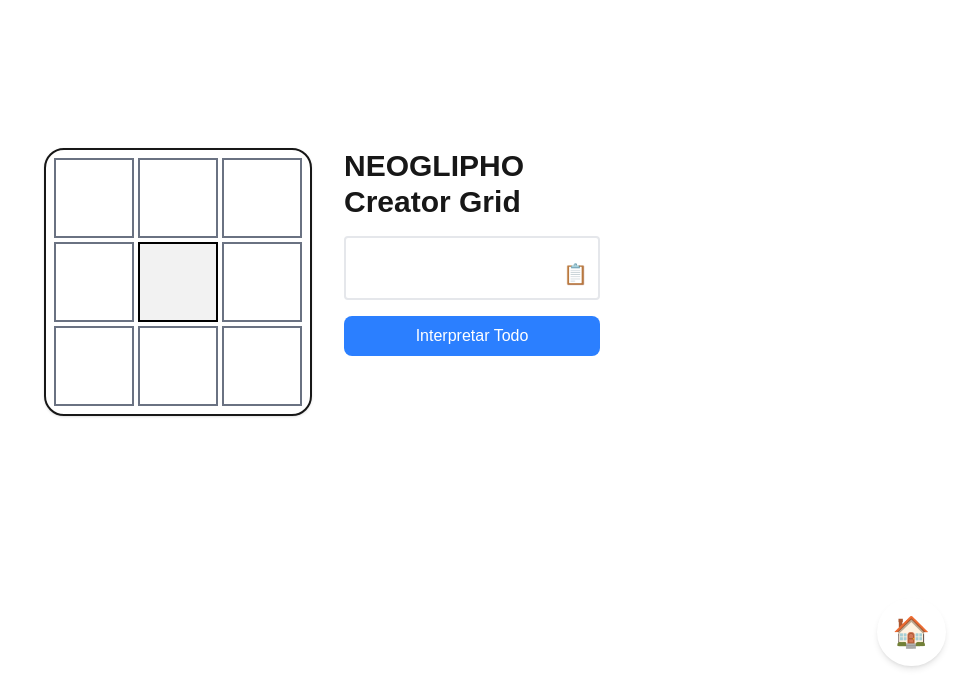
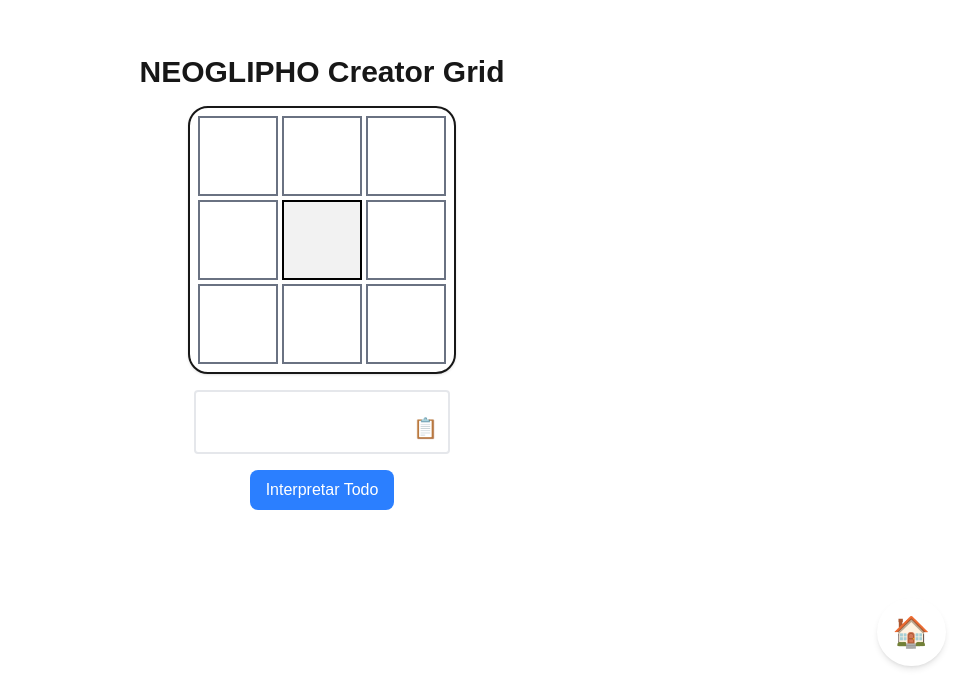
Before and after one commit to futurediffusion/emoji-translator, a Next.js app: page /creator-grid in a window 1280 px wide. Shown: the part 118-800 px from the top of the page, without its empty margins (318-1280 px from the left). Built offline with nearby package versions, Linux system fonts and the light colour scheme.

Commit message:
Reorganize Creator Grid layout

```diff
--- a/src/app/creator-grid/page.tsx
+++ b/src/app/creator-grid/page.tsx
@@ -146,8 +146,8 @@ export default function CreatorGridPage() {
   };
 
   return (
-    <main className="flex items-center justify-center min-h-screen w-screen bg-white p-4">
-      <div className="flex flex-row items-start gap-8">
+    <main className="flex flex-col items-center justify-center min-h-screen w-screen bg-white p-4 gap-4">
+      <h1 className="text-3xl font-bold">NEOGLIPHO Creator Grid</h1>
       <div
         className="grid gap-1 p-2 rounded-[20px] border-2 bg-white shadow"
         style={{ gridTemplateColumns: `repeat(${size}, 5rem)` }}
@@ -170,9 +170,7 @@ export default function CreatorGridPage() {
             }),
           )}
         </div>
-        <div className="flex flex-col gap-4 w-64">
-          <h1 className="text-3xl font-bold text-left">NEOGLIPHO Creator Grid</h1>
-          <div className="relative p-3 border-2 border-gray-200 rounded bg-white min-h-[4rem]">
+      <div className="relative p-3 border-2 border-gray-200 rounded bg-white min-h-[4rem] w-64">
         <div className="whitespace-pre-wrap text-sm text-left">{globalMeaning}</div>
         <button
           onClick={copyMeaning}
@@ -188,8 +186,6 @@ export default function CreatorGridPage() {
       >
         Interpretar Todo
       </button>
-        </div>
-      </div>
       <Link
         href="/"
         className="fixed bottom-4 right-4 z-50 text-3xl p-4 bg-white rounded-full shadow-md hover:shadow-lg"
```
Lines whose indentation alone changed are shown as unchanged.
